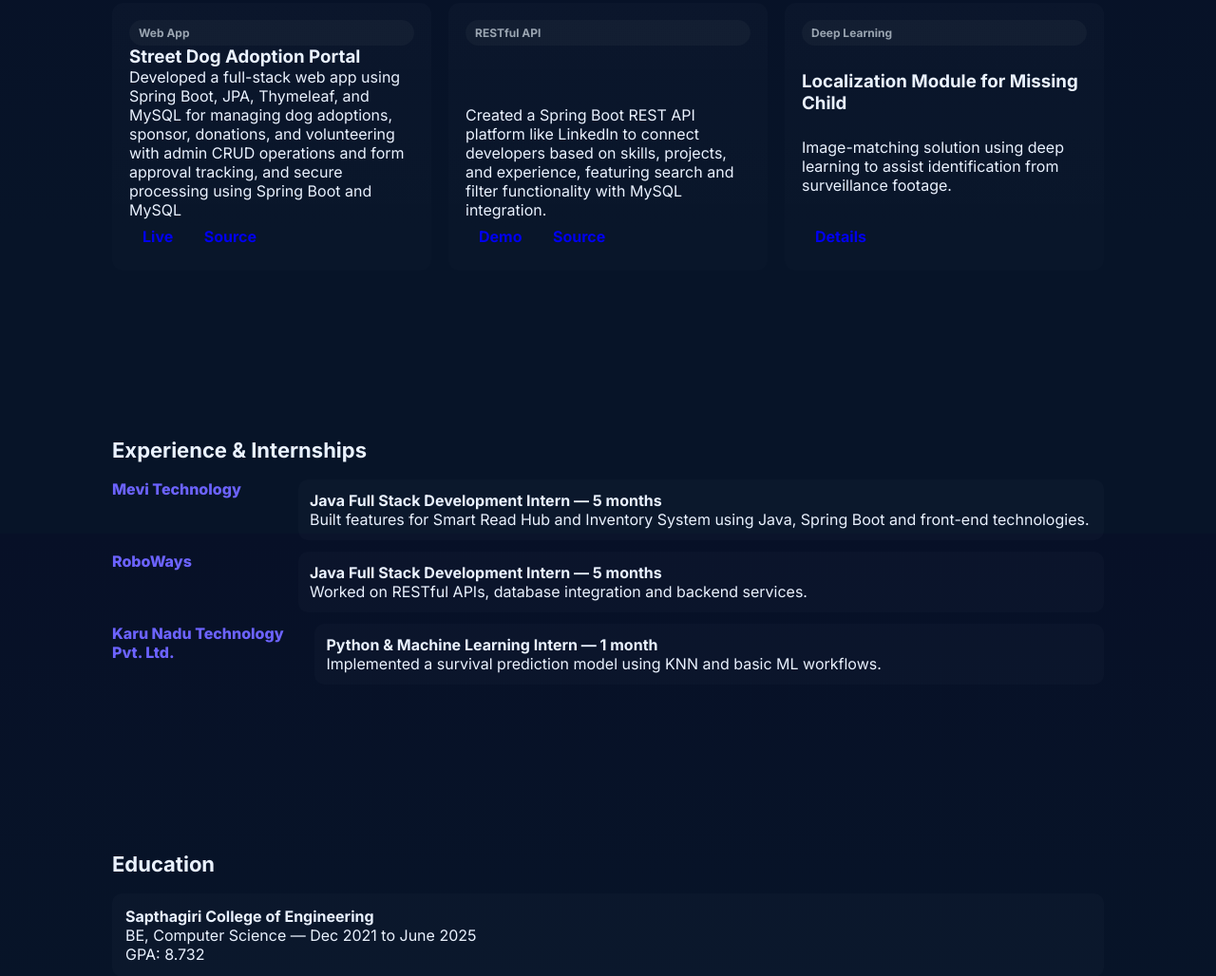
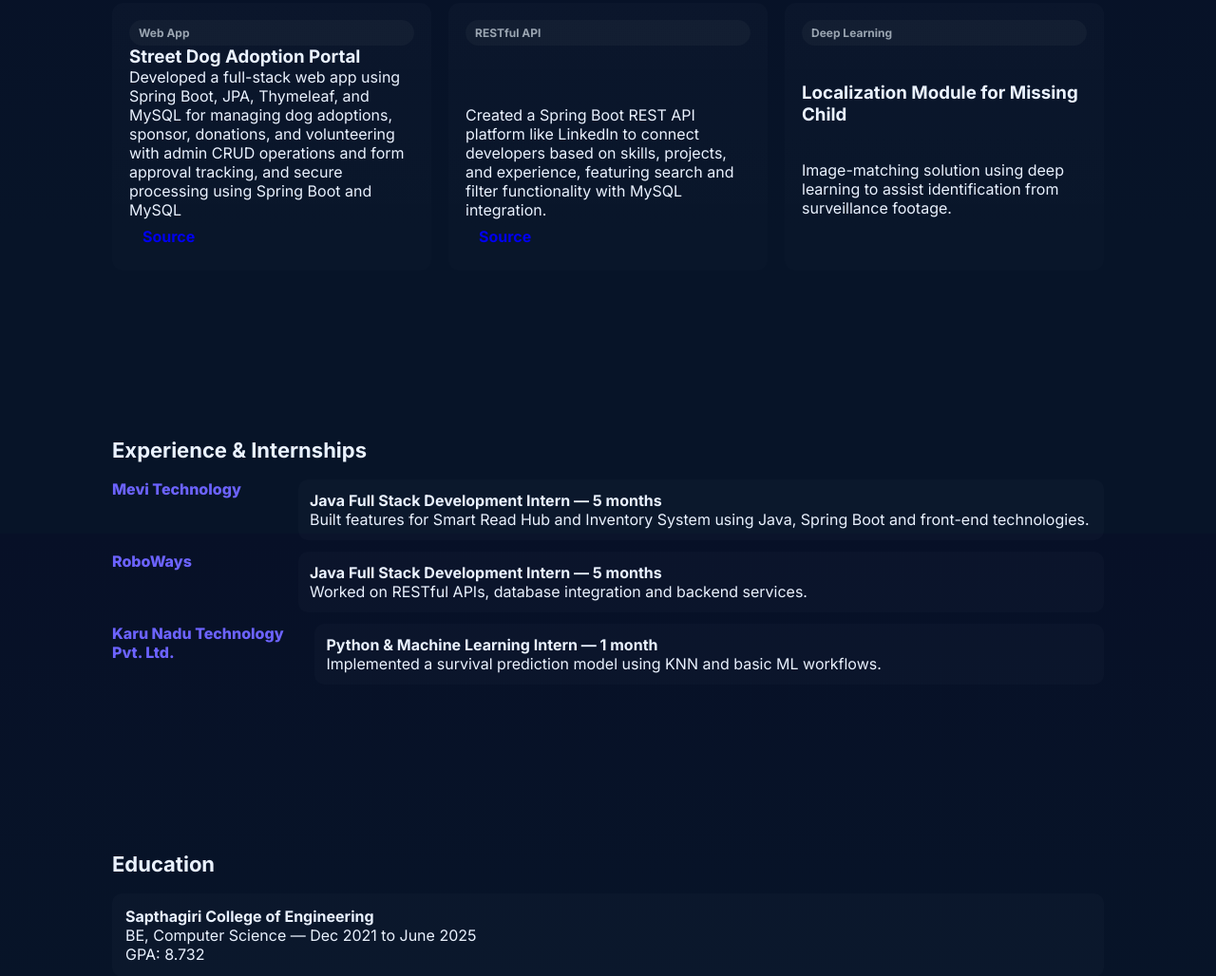
Before and after one commit to Mariya-Sharli/mariya-portfolio, a plain HTML site: page index.html in a window 1280 px wide. Shown: the part 1038-2066 px from the top of the page at 95% size. Drawn offline with Linux system fonts and the light colour scheme.

Commit message:
Update index.html

```diff
--- a/index.html
+++ b/index.html
@@ -102,7 +102,7 @@
                  adoptions, sponsor, donations, and volunteering with admin CRUD operations and form approval tracking, and secure
                  processing using Spring Boot and MySQL</p>
             <div class="proj-links">
-              <a class="btn btn-sm" href="#" target="_blank">Live</a>
+              <!-- <a class="btn btn-sm" href="#" target="_blank">Live</a> -->
               <a class="btn btn-sm ghost" href="#" target="_blank">Source</a>
             </div>
           </article>
@@ -113,7 +113,7 @@
             <p>Created a Spring Boot REST API platform like LinkedIn to connect developers based on skills, projects,
               and experience, featuring search and filter functionality with MySQL integration. </p>
             <div class="proj-links">
-              <a class="btn btn-sm" href="#" target="_blank">Demo</a>
+              <!-- <a class="btn btn-sm" href="#" target="_blank">Demo</a> -->
               <a class="btn btn-sm ghost" href="https://github.com/Mariya-Sharli/Skill_Connnect_DevlopersRestAPI.git" target="_blank">Source</a>
             </div>
           </article>
@@ -123,7 +123,7 @@
             <h3>Localization Module for Missing Child</h3>
             <p>Image-matching solution using deep learning to assist identification from surveillance footage.</p>
             <div class="proj-links">
-              <a class="btn btn-sm" href="#" target="_blank">Details</a>
+              <!-- <a class="btn btn-sm" href="#" target="_blank">Details</a> -->
             </div>
           </article>
 
```
